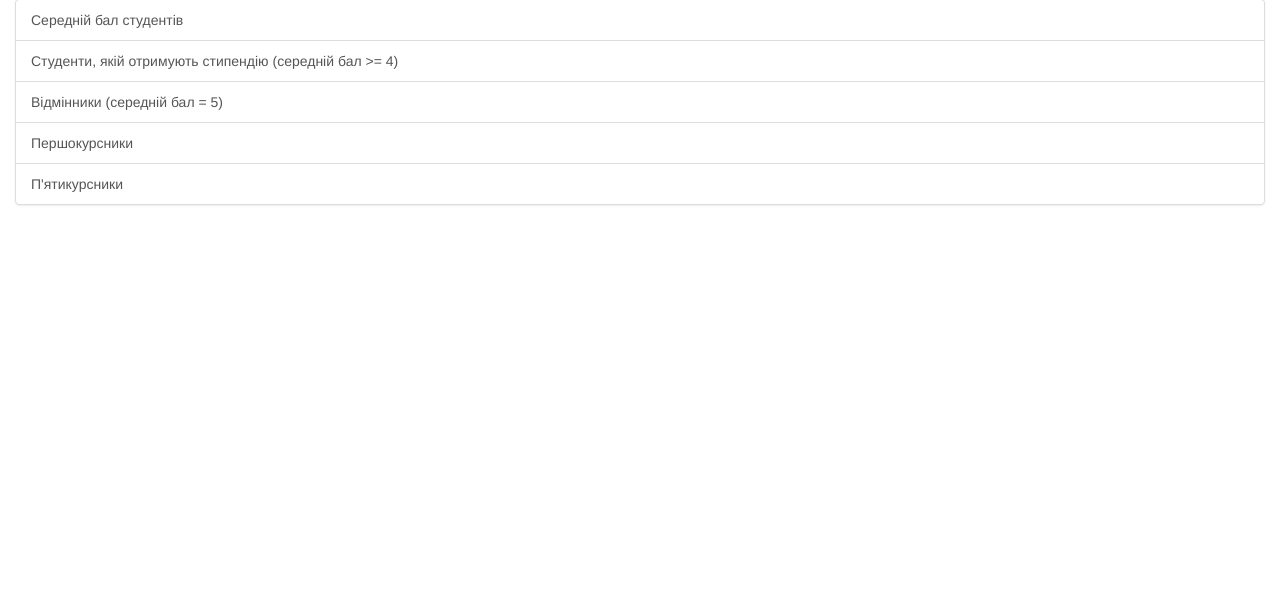
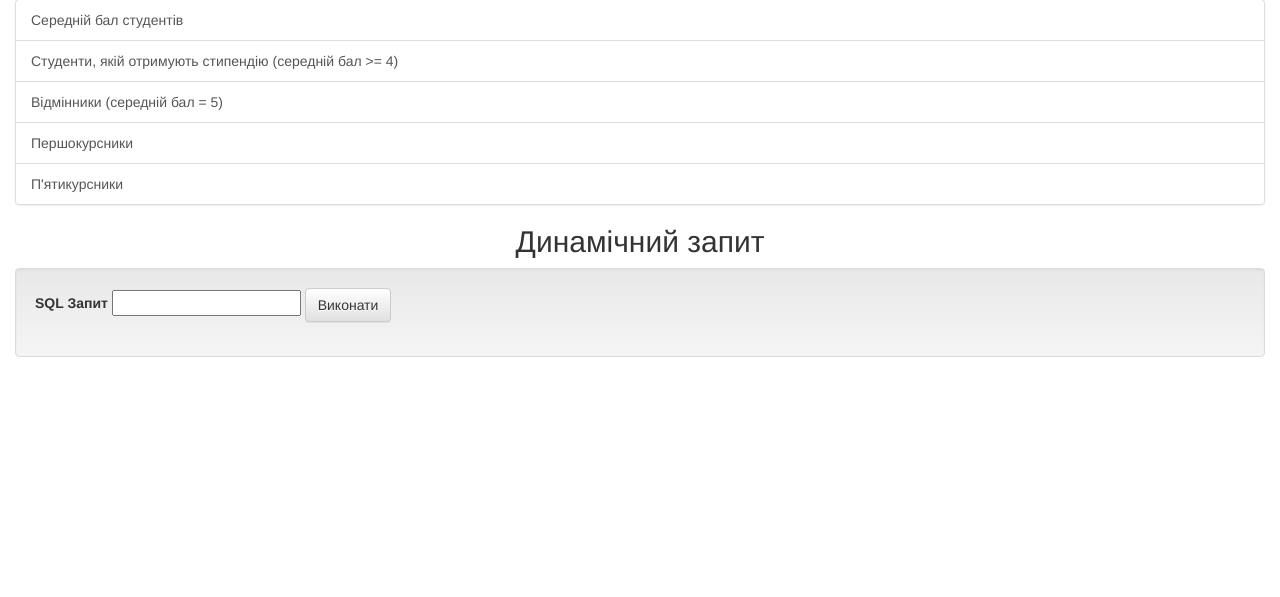
Before and after one commit to yurykozhenov/university-database, a Flask app: page / in a window 1280 px wide. Shown: the part 142-739 px from the top of the page. Run offline with Flask 2, Linux system fonts and the light colour scheme; some libraries are stand-ins or nearby versions.

Commit message:
Add direct SQL query handling

```diff
--- a/app.py
+++ b/app.py
@@ -10,8 +10,13 @@ app = Flask(__name__)
 app.secret_key = 'sfdp[ogdsohg53jt0438jk0=alsojdohgfdgpwpdfjhvc8oxhvsfj]'
 
 
-@app.route('/')
+@app.route('/', methods=('GET', 'POST'))
 def index():
+    if request.form:
+        models.direct_sql_query(request.form['query'])
+        flash("Запит успішно виконаний!", "success")
+        return redirect('/')
+
     return render_template('index.html', title="Головна")
 
 
--- a/models.py
+++ b/models.py
@@ -242,3 +242,7 @@ def fill_db(n_students=0, n_teachers=0, n_subjects=0, n_marks=0):
 
     for _ in range(n_marks):
         Mark.create_random_mark(n_subjects, n_students)
+
+
+def direct_sql_query(query):
+    DATABASE.execute_sql(query)
--- a/templates/index.html
+++ b/templates/index.html
@@ -12,4 +12,12 @@
   <a href="/students?grade=1" class="list-group-item">Першокурсники</a>
   <a href="/students?grade=5" class="list-group-item">П'ятикурсники</a>
 </div>
+
+<h2 class="text-center">Динамічний запит</h2>
+<form method="POST" action="/" role="form" class="well">
+  <div class="form-group">
+    <label for="query">SQL Запит</label>
+    <input type="text" name="query" id="query" placehorder="Введіть ваш SQL запит" />
+    <input type="submit" value="Виконати" class="btn btn-default" />
+</form>
 {% endblock %}
```
